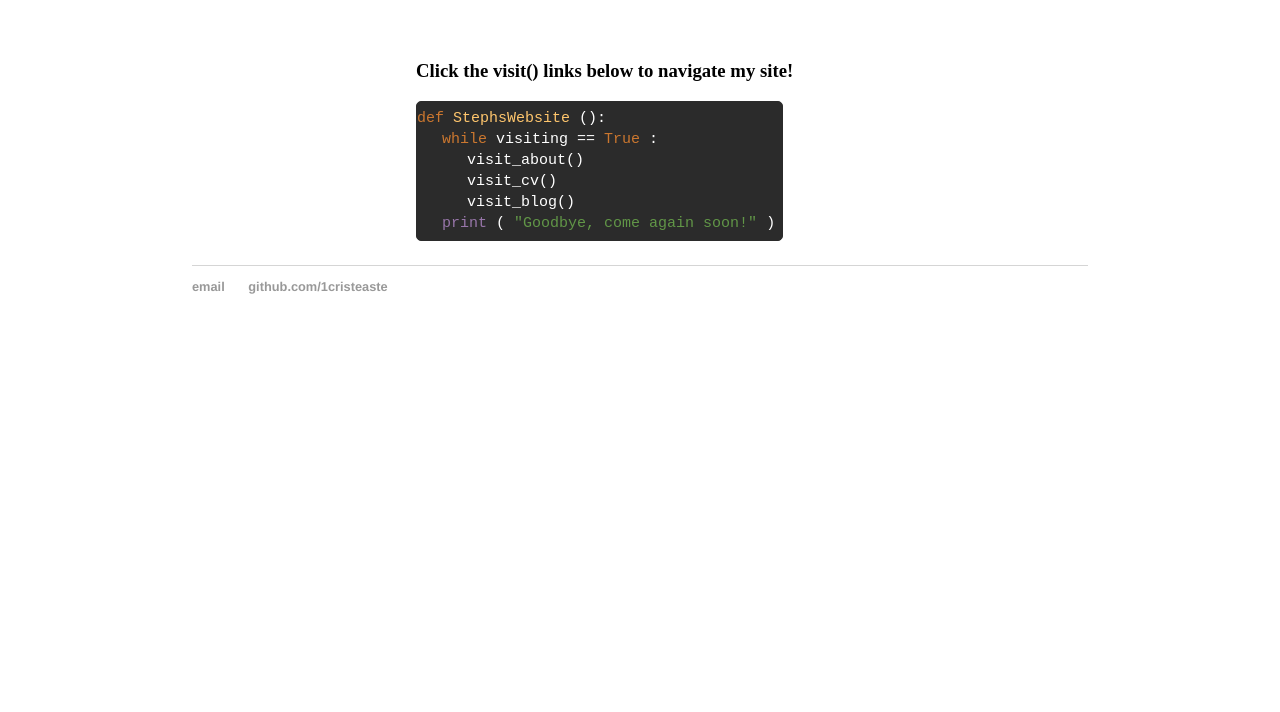
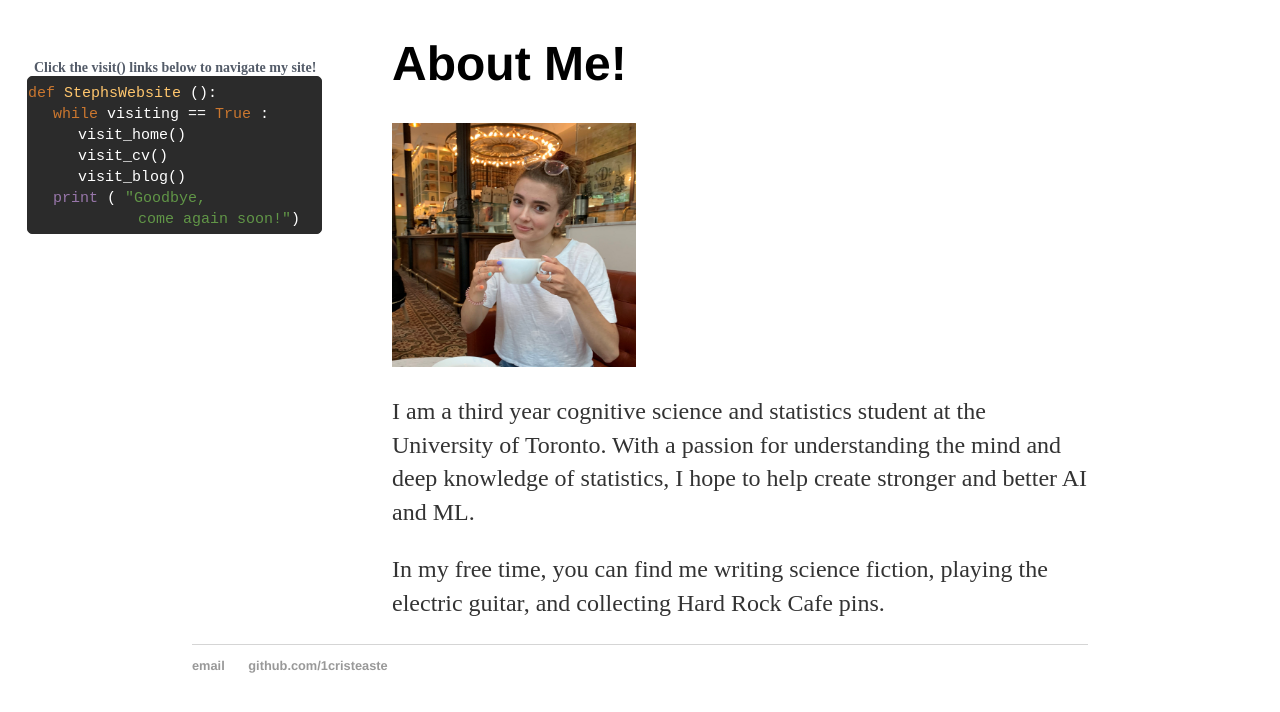
Before and after one commit to stephanie-cristea/1cristeaste.github.io, a plain HTML site: page index.html in a window 1280 px wide. Drawn offline with Linux system fonts and the light colour scheme.

Commit message:
About me page updated
- main page replaced with about me page
- nav links added to other pages

```diff
--- a/css/main.css
+++ b/css/main.css
@@ -54,3 +54,8 @@ h3.dates {
 .green{color: #619647;}
 
 .purple{color: #9876AA;}
+
+img{
+    max-width: 35%;
+    height: auto
+}
--- a/index.html
+++ b/index.html
@@ -6,31 +6,28 @@
     <link rel="stylesheet" type="text/css" href="css/main.css">
 </head>
 <body>
-<!--<nav>-->
-<!--    <ul>-->
-<!--        <li><a href="/">Home</a></li>-->
-<!--        <li><a href="about.html">About</a></li>-->
-<!--        <li><a href="cv.html">CV</a></li>-->
-<!--        <li><a href="blog.html">Blog</a></li>-->
-<!--    </ul>-->
-<!--</nav>-->
 
-<div style="margin:auto; width:50%">
-<h3>Click the visit() links below to navigate my site!</h3>
-    <div style="border:1px solid #2B2B2B; height:138px; width:365px; background-color:#2B2B2B; border-radius: 5px">
+<div style="margin-left: -165px">
+<h3 style="font-size:14px; margin-bottom:0; margin-left:7px; color: #545c69">Click the visit() links below to navigate my site!</h3>
+    <div style="border:1px solid #2B2B2B; height:156px; width:293px; background-color:#2B2B2B; border-radius: 5px">
         <div style="font-size:10px; font-family:'Courier New'">
             <p style="margin:0; margin-top:6px"> <span class="orange">def</span> <span class="yellow">StephsWebsite</span> <span class="white">():</span></p>
             <p style="margin:0; margin-left:25px"> <span class="orange">while</span> <span class="white">visiting ==</span> <span class="orange">True</span> <span class="white">:</span></p>
-            <p style="margin:0; margin-left:50px"> <a class="white" href="about.html">visit_about()</a></p>
+            <p style="margin:0; margin-left:50px"> <a class="white" href="index.html">visit_home()</a></p>
             <p style="margin:0; margin-left:50px"> <a class="white" href="cv.html">visit_cv()</a></p>
             <p style="margin:0; margin-left:50px"> <a class="white" href="blog.html">visit_blog()</a></p>
-            <p style="margin:0; margin-left:25px"> <span class="purple">print</span> <span class="white">(</span> <span class="green">"Goodbye, come again soon!"</span> <span class="white">)</span></p>
+            <p style="margin:0; margin-left:25px"> <span class="purple">print</span> <span class="white">(</span> <span class="green">"Goodbye, </span> </p>
+            <p style="margin:0; margin-left:110px"> <span class="green">come again soon!"</span><span class="white">)</span></p>
         </div>
     </div>
 </div>
-<p>
 
-</p>
+<div style = "margin-top: -230px; margin-left:200px">
+    <h1>About Me!</h1>
+    <img src="profilepic.jpg" alt="Profile Picture">
+    <p> I am a third year cognitive science and statistics student at the University of Toronto. With a passion for understanding the mind and deep knowledge of statistics, I hope to help create stronger and better AI and ML. </p>
+    <p> In my free time, you can find me writing science fiction, playing the electric guitar, and collecting Hard Rock Cafe pins.</p>
+</div>
 <!--<div class="container">-->
 <!--    <div class="blurb">-->
 <!--        <h1>Hi there, I'm Stephanie Cristea!</h1>-->
```
Also changed, not shown: cv.html (+18 -10 lines), profilepic.jpg (added).
